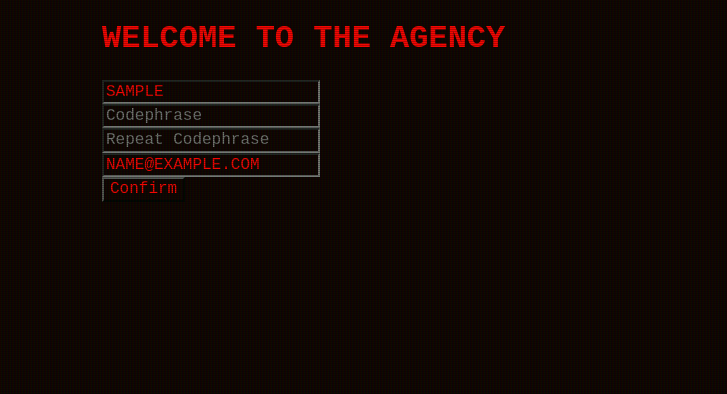
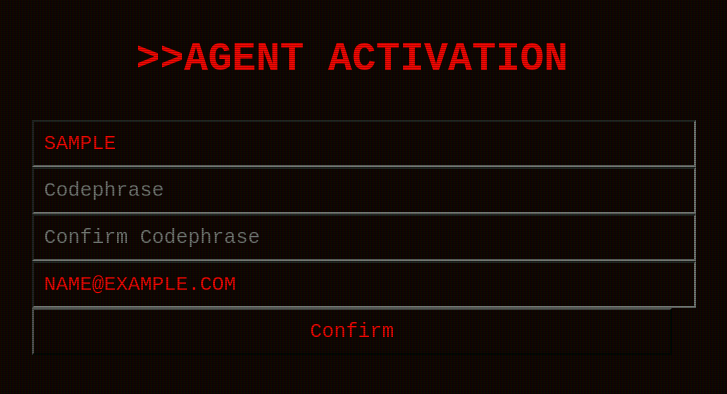
Before and after one commit to Pandaradox/LC101-user-signup, a Flask app: template templates/signup.html in a window 1280 px wide. Shown: the top 394 px of the page, without its empty margins (288-1015 px from the left). Run offline with Flask 2, Linux system fonts and the light colour scheme; the template is opened without the code that fills it: most values are stand-ins (such as "Sample title", 1, 10 or a date in 2020).

Commit message:
Final Commit

```diff
--- a/main.py
+++ b/main.py
@@ -13,22 +13,21 @@ def validate():
     pass2 = request.form['pass2']
     email = request.form['email']
 # Scanning username for length between 3 and 20 (inclusive) and spaces
+    username_error = ""
     if " " in username:
         username_error = "DENIED: Agent Name Cannot Contain Spaces"
-    else:
-        username_error = ""
     if len(username) < 3 or len(username) > 20:
         username_error = "DENIED: Agent Name Length"
 # Scanning password for length between 3 and 20 (inclusive) and spaces
+    pass_error = ""
     if " " in pass1:
         pass_error = "DENIED: Codephrase Cannot Contain Spaces"
-    else:
-        pass_error = ""
     if len(pass1) < 3 or len(pass1) > 20:
         pass_error = "DENIED: Codephrase Name Length"
     if pass1 != pass2:
         pass_error = "DENIED: Codephrase Confirmation Invalid"
 # Scanning email for length and appropriate characters (no space but @ and .)
+    email_error = ""
     if " " in email:
         email_error = "DENIED: Invalid Email"
     if "@" not in email:
@@ -37,8 +36,7 @@ def validate():
         email_error = "DENIED: Invalid Email"
     if len(email) > 0 and (len(email) < 3 or len(email) > 20):
         email_error = "DENIED: Invalid Email Length"
-    else:
-        email_error = ""
+
 # Checks for no errors, redirecting to a Welcome page instead.  Else goes back to form.
     if len(username_error)== 0 and len(pass_error)== 0 and len(email_error)== 0:
         return render_template("welcome.html", username=username)
--- a/static/styles.css
+++ b/static/styles.css
@@ -345,7 +345,8 @@ template {
     color: #f00;
     font-family: 'Courier New', Courier, monospace;
     margin: auto;
-    max-width: 500px;
+    max-width: 50vw;
+    font-size: 20px;
 }
 figure {
     margin: 20px;
@@ -356,6 +357,8 @@ footer {
 h1, h2, h3, h4, h5 {
     text-transform: uppercase;
     font-weight: bold;
+    padding: 10px;
+    text-align: center;
 }
 li, p {
     margin: 10px
@@ -391,3 +394,11 @@ nav a {
   background-size: 500% 2px, 3px 500%;
   pointer-events: none;
 }
+input {
+    align-content: center;
+    width: 100%;
+    padding: 10px;
+}
+input [submit] {
+    width: 110%;
+}
--- a/templates/signup.html
+++ b/templates/signup.html
@@ -4,7 +4,7 @@
     <head>
         <meta charset="utf-8">
         <title>Welcome to the Agency</title>
-        <h1>Welcome to the Agency</h1>
+        <h1>>>Agent Activation</h1>
     </head>
     <body>
         <form action="/validate" method="post">
@@ -14,13 +14,13 @@
             <span class="error">{{username_error}}</span>
             {% endif %}
             <br><input type="password" name="pass1" placeholder="Codephrase" required>
+            <br><input type="password" name="pass2" placeholder="Confirm Codephrase" required>
             {% if pass_error|length != 0%}
             <span class="error">{{pass_error}}</span>
             {% endif %}
-            <br><input type="password" name="pass2" placeholder="Repeat Codephrase" required>
             <br><input type="text" name="email" placeholder="Email" value="{{email}}"
             style="text-transform:uppercase">
-            {% if email_error|length !=0%}
+            {% if email_error|length != 0%}
             <span class="error">{{email_error}}</span>
             {% endif %}
             <br><input type="submit" value="Confirm">
--- a/templates/welcome.html
+++ b/templates/welcome.html
@@ -6,6 +6,6 @@
         <title>Agent Accepted</title>
     </head>
     <body>
-        <h1>Welcome, Agent <span style="text-transform:uppercase">{{username}}</span></h1>
+        <h1>>>Welcome, Agent {{username}}.....</h1>
     </body>
 </html>
```
